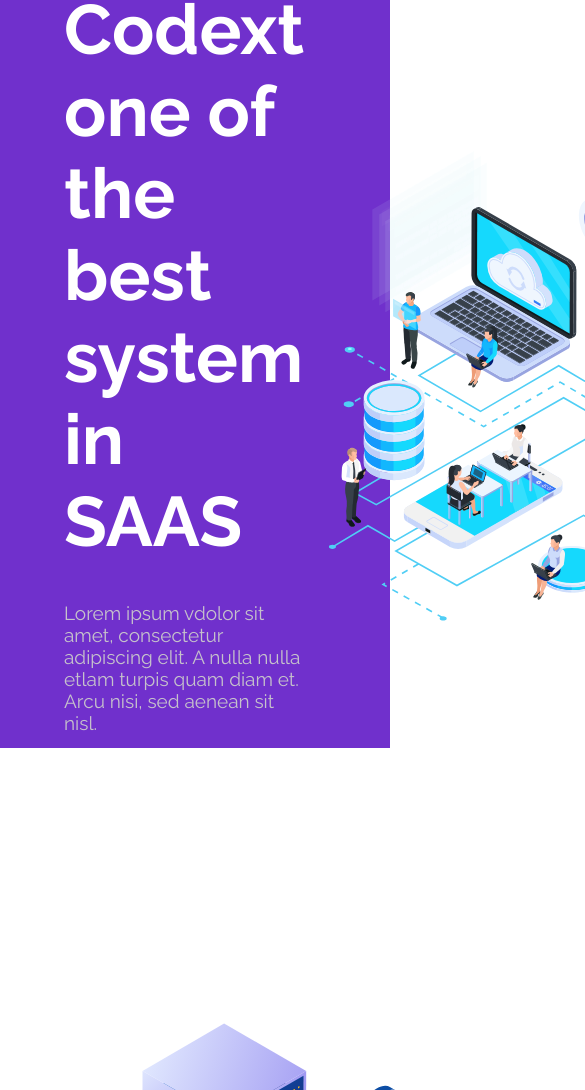
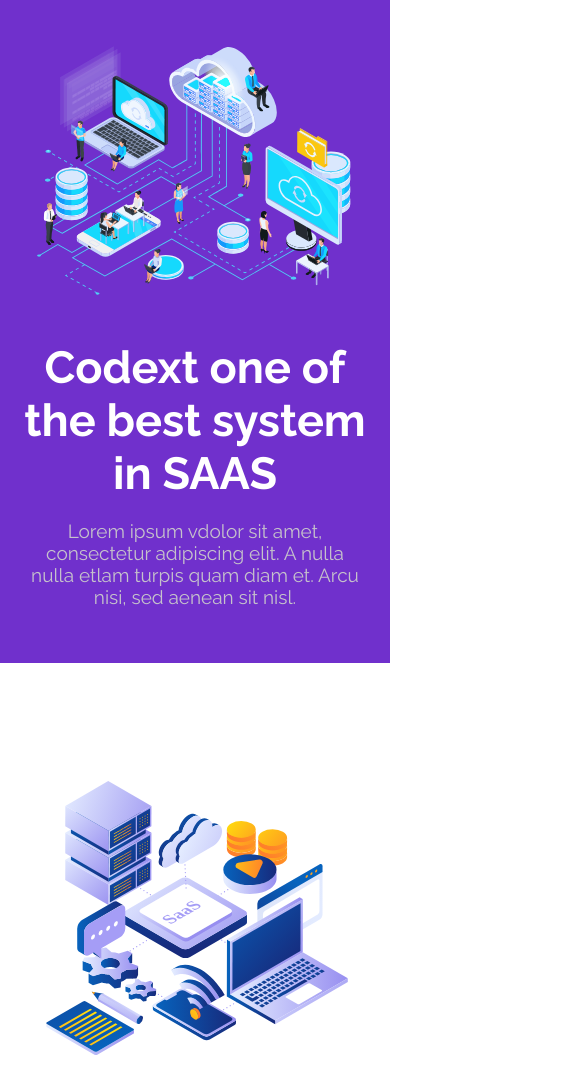
Before and after one commit to deepakduttaOfficial/SAAS, a plain HTML site: page index.html in a window 390 px wide. Shown: the part 96-1186 px from the top of the page, 585 px wide, since content can reach past the window. Drawn offline with Linux system fonts and the light colour scheme.

Commit message:
add media query

```diff
--- /dev/null
+++ b/css/media.css
@@ -0,0 +1,72 @@
+@media only screen and (max-width: 1318px) {
+  .header {
+    height: auto;
+  }
+  #home {
+    flex-direction: column-reverse;
+    margin: 20px 0;
+  }
+  .home-content > h1 {
+    font-size: 45px;
+    text-align: center;
+    margin-bottom: 10px;
+  }
+  .home-container {
+    margin-top: 30px;
+  }
+  .home-content > p {
+    text-align: center;
+    padding-bottom: 35px;
+  }
+  .server-img {
+    width: 50%;
+  }
+  .server-img > img {
+    width: 100%;
+  }
+  .footer-container {
+    justify-content: space-around;
+  }
+  .footer-box {
+    margin: 30px;
+  }
+}
+@media only screen and (max-width: 1000px) {
+  nav {
+    padding: 1.5rem;
+  }
+  #home {
+    padding: 0 1.5rem;
+  }
+  #service {
+    padding: 4rem 1.5rem;
+  }
+  #footer {
+    padding: 3rem 1.5rem;
+  }
+  .home-img {
+    width: 100%;
+  }
+  .home-img > img {
+    width: 100%;
+    height: auto;
+  }
+  .nav-list {
+    display: none;
+  }
+  #service {
+    flex-direction: column;
+  }
+  .service-title {
+    font-size: 40px;
+    margin: 30px 0;
+    text-align: center;
+    font-size: 30px;
+  }
+  .server-img {
+    width: 100%;
+  }
+  .server-img > img {
+    height: auto;
+  }
+}
--- a/css/style.css
+++ b/css/style.css
@@ -13,6 +13,11 @@
   --defaultPadding: 0 4rem;
   --headercolor: #7030cc;
   --sky: #40b1ef;
+}
+
+body {
+  max-width: 1600px;
+  margin: auto;
 }
 
 li {
--- a/index.html
+++ b/index.html
@@ -7,6 +7,8 @@
     <meta name="viewport" content="width=device-width, initial-scale=1.0">
     <script src="https://kit.fontawesome.com/18bd2d5f6b.js" crossorigin="anonymous"></script>
     <link rel="stylesheet" href="./css/style.css">
+    <!-- Add media query -->
+    <link rel="stylesheet" href="./css/media.css">
     <title>Document</title>
 </head>
 
```
